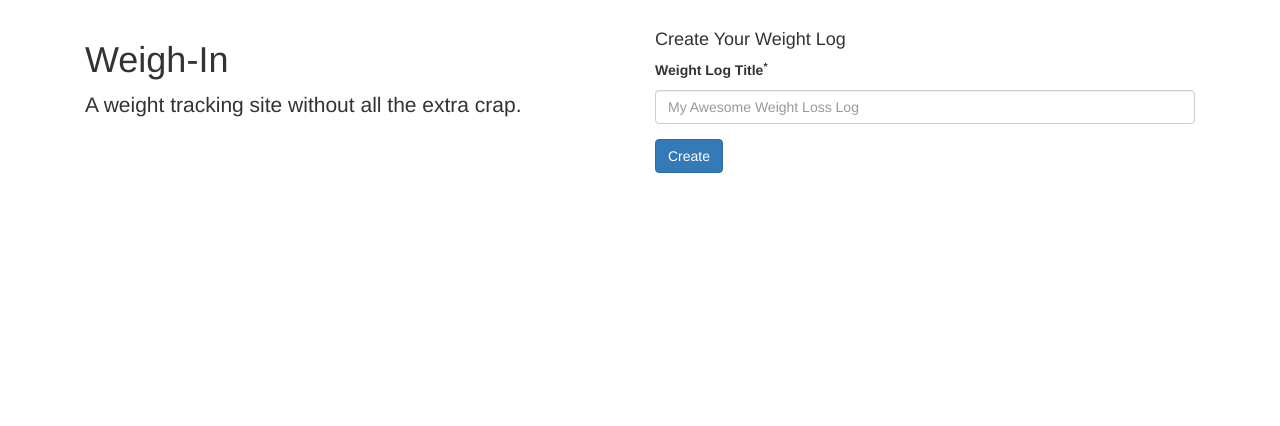
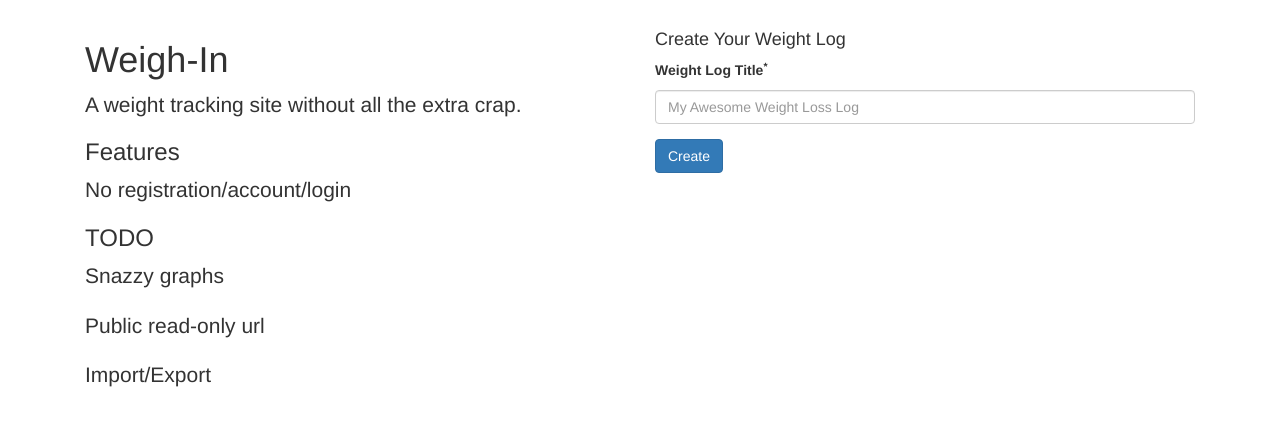
Before and after one commit to bq1990/private-scale, a Flask app: page / in a window 1280 px wide. Shown: the part 51-477 px from the top of the page. Run offline with Flask 2, Linux system fonts and the light colour scheme; parts of the project's set-up code (start-up, migrations or seed data) failed here and were passed over; some libraries are stand-ins or nearby versions.

Commit message:
update home page copy

```diff
--- a/weigh_in/templates/home.html
+++ b/weigh_in/templates/home.html
@@ -4,6 +4,12 @@
 <div class="col-xs-12 col-md-6">
 <h1 class="display-1">{{ config.APP_NAME }}</h1>
 <p class="lead">A weight tracking site without all the extra crap.</p>
+<h3>Features</h3>
+<p class="lead">No registration/account/login</p>
+<h3>TODO</h3>
+  <p class="lead">Snazzy graphs</li>
+  <p class="lead">Public read-only url  </li>
+  <p class="lead">Import/Export</li>
 </div>
 <div class="col-xs-12 col-md-6">
   <div class="card card-block">
```
